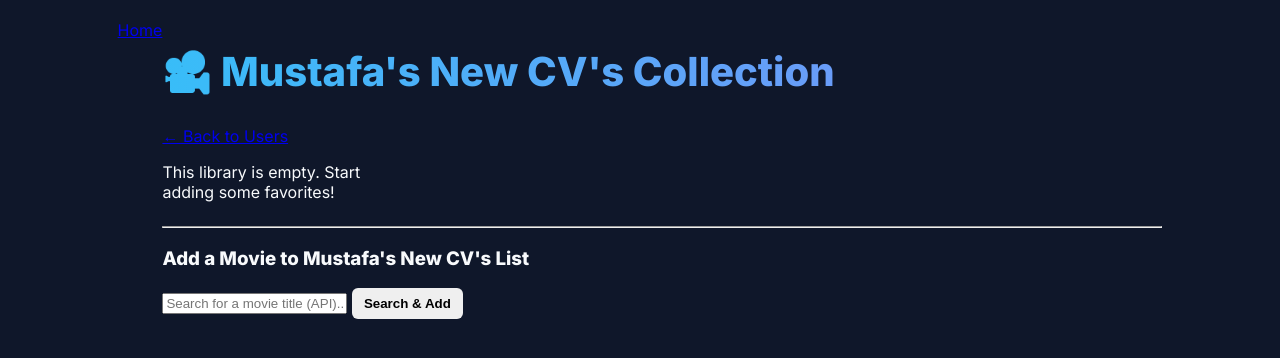
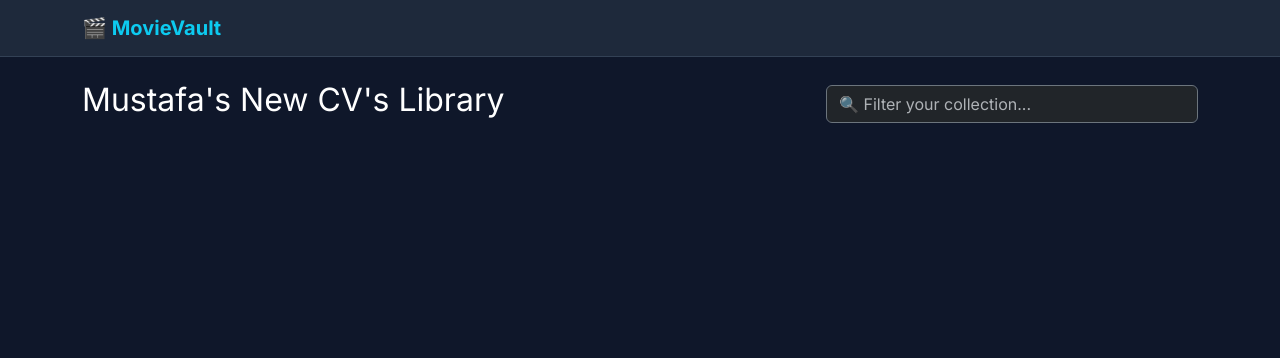
Before and after one commit to MohammedAttar002997/MoviWebApp, a Flask app: page /users/2/movies in a window 1280 px wide. Shown: the top 358 px of the page. Run offline with Flask 3, Linux system fonts and the light colour scheme.

Commit message:
Updated the UI/UX

```diff
--- a/requirements.txt
+++ b/requirements.txt
@@ -1,2 +1,4 @@
+dotenv
 flask
 flask_sqlalchemy
+requests
--- a/templates/base.html
+++ b/templates/base.html
@@ -1,27 +1,41 @@
 <!DOCTYPE html>
-<html lang="en">
+<html lang="en" data-bs-theme="dark">
 <head>
     <meta charset="UTF-8">
     <meta name="viewport" content="width=device-width, initial-scale=1.0">
-    <link href="https://fonts.googleapis.com/css2?family=Inter:wght@400;600;800&display=swap" rel="stylesheet">
-    <link rel="stylesheet" href="{{ url_for('static', filename='style.css') }}">
     <title>{% block title %}MovieVault{% endblock %}</title>
+    <link href="https://cdn.jsdelivr.net/npm/bootstrap@5.3.2/dist/css/bootstrap.min.css" rel="stylesheet">
+    <link href="https://fonts.googleapis.com/css2?family=Inter:wght@400;700&display=swap" rel="stylesheet">
+    <style>
+        body { font-family: 'Inter', sans-serif; background-color: #0f172a; }
+        .navbar { background-color: #1e293b; border-bottom: 1px solid #334155; }
+        .card { transition: transform 0.2s; border: 1px solid #334155; background: #1e293b; }
+        .card:hover { transform: translateY(-5px); border-color: #38bdf8; }
+        .btn-primary { background-color: #38bdf8; border: none; color: #0f172a; font-weight: bold; }
+    </style>
 </head>
 <body>
-    <nav>
-        <a href="{{ url_for('home') }}">Home</a>
+    <nav class="navbar navbar-expand-lg mb-4">
+        <div class="container">
+            <a class="navbar-brand fw-bold text-info" href="{{ url_for('home') }}">🎬 MovieVault</a>
+        </div>
     </nav>
 
     <div class="container">
         {% with messages = get_flashed_messages(with_categories=true) %}
           {% if messages %}
             {% for category, message in messages %}
-              <div class="flash {{ category }}">{{ message }}</div>
+              <div class="alert alert-{{ 'danger' if category == 'danger' else 'success' }} alert-dismissible fade show" role="alert">
+                {{ message }}
+                <button type="button" class="btn-close" data-bs-dismiss="alert" aria-label="Close"></button>
+              </div>
             {% endfor %}
           {% endif %}
         {% endwith %}
 
         {% block content %}{% endblock %}
     </div>
+
+    <script src="https://cdn.jsdelivr.net/npm/bootstrap@5.3.2/dist/js/bootstrap.bundle.min.js"></script>
 </body>
 </html>
--- a/templates/movies.html
+++ b/templates/movies.html
@@ -1,45 +1,46 @@
 {% extends "base.html" %}
 
-{% block title %}{{ user.username }}'s Movies{% endblock %}
-
 {% block content %}
-    <div class="header-actions">
-        <h1>🎥 {{ user.username }}'s Collection</h1>
-        <a href="{{ url_for('home') }}" class="back-link">← Back to Users</a>
+<div class="d-flex justify-content-between align-items-center mb-4">
+    <h1 class="h2 text-white">{{ user.username }}'s Library</h1>
+    <div class="col-md-4">
+        <input type="text" id="movieSearch" class="form-control bg-dark text-white border-secondary" placeholder="🔍 Filter your collection...">
+    </div>
 </div>
 
-    <div class="movie-grid">
+<div class="row row-cols-1 row-cols-sm-2 row-cols-md-3 row-cols-lg-4 g-4" id="movieGrid">
     {% for movie in movies %}
-            <div class="movie-card">
-                <img src="{{ movie.poster }}" alt="{{ movie.name }} poster" class="movie-poster">
-                <div class="movie-info">
-                    <h3>{{ movie.name }}</h3>
-                    <p><strong>Director:</strong> {{ movie.director }}</p>
-                    <p><strong>Year:</strong> {{ movie.year }}</p>
+    <div class="col movie-card-container">
+        <div class="card h-100 shadow-sm">
+            <img src="{{ movie.poster }}" class="card-img-top" alt="poster" style="aspect-ratio: 2/3; object-fit: cover;">
+            <div class="card-body">
+                <h5 class="card-title text-truncate movie-title">{{ movie.name }}</h5>
+                <p class="card-text text-secondary small">{{ movie.year }} • {{ movie.director }}</p>
             </div>
-                <a href="{{ url_for('update_movie', user_id=user.id, movie_id=movie.id) }}" class="btn-edit">
-            Edit Title
-        </a>
-                <div class="card-actions">
-                    <form action="{{ url_for('delete_movie', user_id=user.id, movie_id=movie.id) }}" method="POST">
-                        <button type="submit" class="btn-delete" onclick="return confirm('Delete this movie?')">Delete</button>
+            <div class="card-footer bg-transparent border-top-0 d-flex gap-2">
+                <a href="{{ url_for('update_movie', user_id=user.id, movie_id=movie.id) }}" class="btn btn-sm btn-outline-info w-100">Edit</a>
+                <form action="{{ url_for('delete_movie', user_id=user.id, movie_id=movie.id) }}" method="POST" class="w-100">
+                    <button type="submit" class="btn btn-sm btn-outline-danger w-100" onclick="return confirm('Delete?')">Delete</button>
                 </form>
             </div>
         </div>
-        {% else %}
-            <div class="empty-state">
-                <p>This library is empty. Start adding some favorites!</p>
     </div>
     {% endfor %}
 </div>
 
-    <hr>
+<script>
+    document.getElementById('movieSearch').addEventListener('keyup', function() {
+        let filter = this.value.toLowerCase();
+        let cards = document.querySelectorAll('.movie-card-container');
 
-    <div class="add-section">
-        <h3>Add a Movie to {{ user.username }}'s List</h3>
-        <form action="{{ url_for('add_movie', user_id=user.id) }}" method="POST">
-            <input type="text" name="title" placeholder="Search for a movie title (API)..." required>
-            <button type="submit">Search & Add</button>
-        </form>
-    </div>
+        cards.forEach(card => {
+            let title = card.querySelector('.movie-title').textContent.toLowerCase();
+            if (title.includes(filter)) {
+                card.style.display = ""; // Show
+            } else {
+                card.style.display = "none"; // Hide
+            }
+        });
+    });
+</script>
 {% endblock %}
```
Also changed, not shown: templates/index.html (+21 -21 lines), data/movies.sqlite. Lines whose indentation alone changed are shown as unchanged.
